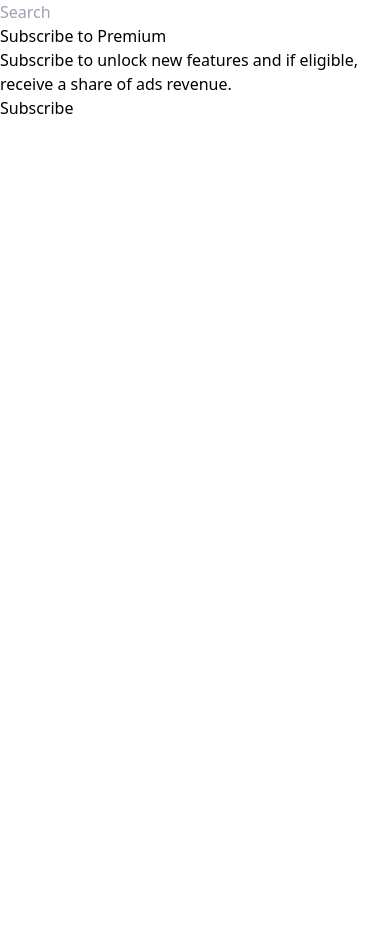
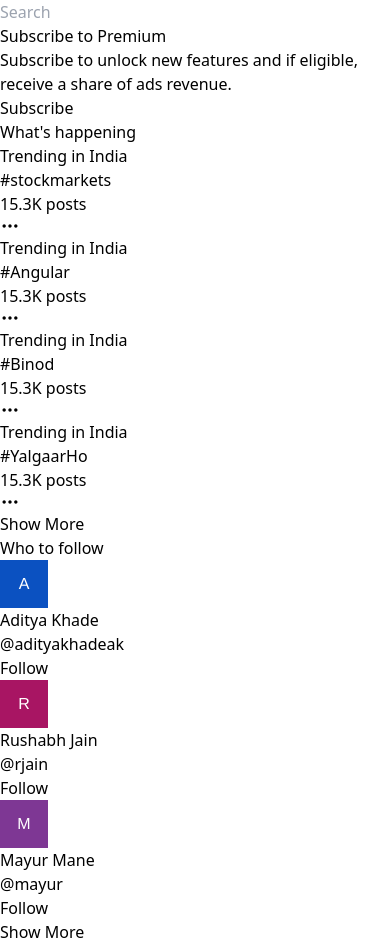
Before and after one commit to AdityaDKale/twitterclone, a React (Vite) app in the folder frontend/twitterclone/: page / in a window 390 px wide. Shown: the part 2846-3790 px from the top of the page. Before the commit the page ends 2966 px from the top, so only its background shows below. Built offline with nearby package versions, Linux system fonts and the light colour scheme.

Commit message:
Completing right sidebar and home component and making things more responsive

```diff
--- a/frontend/twitterclone/src/components/Feed.jsx
+++ b/frontend/twitterclone/src/components/Feed.jsx
@@ -71,7 +71,7 @@ const Tweets = ({ image, act_name, username, time }) => {
 						<span className='font-bold'>{act_name} </span><span className='text-nowrap font-normal text-slate-500'> @{username} · {time}</span>
 					</div>
 				</div>
-        <div className='ml-16 2xl:ml-9'>
+				<div className='ml-9 2xl:ml-16'>
 					"When returning information in a structured format the fields can be a myriad of types: string, boolean, integers. One of the hardest types to correctly handle is high-cardinality categorical values (or enums)"
 					<div className='flex mt-3'>
 						<TweetElements icon={<MessageIcon className='fill-slate-500' />} count={5} />
@@ -90,7 +90,7 @@ const BlueButton = ({ text }) => <button className='h-9 bg-sky-500 hover:bg-sky-
 
 const Feed = () => {
 	return (
-    <div className='w-[100%] flex flex-col flex-grow overflow-y-auto h-screen'>
+		<div className='w-[50%] border-r border-slate-200 flex flex-col max-2xl:w-[100%]'>
 			<TopButtons />
 			<div className="flex-grow">
 				<InputTweet image={'AK'} />
--- a/frontend/twitterclone/src/components/LeftSidebar.jsx
+++ b/frontend/twitterclone/src/components/LeftSidebar.jsx
@@ -32,7 +32,7 @@ const UserButton = ({ image, act_name, username }) => {
 
 const LeftSidebar = () => {
 	return (
-    <div className="flex flex-col h-screen border-r border-slate-200">
+		<div className="sticky top-0 flex flex-col h-screen border-r border-slate-200">
 			<div className='flex flex-col overflow-y-auto mt-1 mb-1'>
 				<LogoLight className='m-3' />
 				<Element icon={<HomeLight selected={true} />} text={'Home'} selected={true} />
--- a/frontend/twitterclone/src/components/RightSidebar.jsx
+++ b/frontend/twitterclone/src/components/RightSidebar.jsx
@@ -1,9 +1,10 @@
 import React from 'react'
-import { SearchIcon } from './Media'
+import { SearchIcon, BreadCrumb } from './Media'
+import Avatar from 'react-avatar'
 
 const Subscribe = (props) => {
     return (
-        <div className='bg-slate-200 h-40 w-[330px] max-lg:w-[290px] rounded-xl p-1 mt-3'>
+        <div className='bg-slate-100 h-40 w-[330px] max-lg:w-[290px] rounded-xl p-1 mt-3'>
             <div className=' ml-5 h-max items-center justify-center pt-2'>
                 <h1 className='font-sans font-bold text-xl '>{props.title}</h1>
                 <p className='mt-2 mb-2'>Subscribe to unlock new features and if eligible, receive a share of ads revenue.</p>
@@ -13,24 +14,91 @@ const Subscribe = (props) => {
     )
 }
 
+const TrendingElement = ({ header, tag, no_of_posts }) => {
+    return (
+        <div className='mt-6 mb-2 mr-3 flex place-items-center'>
+            <div>
+                <p className='font-sans text-slate-500 text-xs'>{header}</p>
+                <p className='font-sans font-bold'>#{tag}</p>
+                <p className='font-sans text-slate-500 text-xs'>{no_of_posts} posts</p>
+            </div>
+            <div className='ml-auto'>
+                <BreadCrumb className='fill-slate-500' />
+            </div>
+        </div>
+    )
+}
+
+const TrendingBox = () => {
+    return (
+        <div className='bg-slate-100 w-[330px] max-lg:w-[290px] rounded-xl p-1 mt-3'>
+            <div className=' ml-5 h-max items-center justify-center pt-2 mb-6'>
+                <h1 className='font-sans font-bold text-xl '>What's happening</h1>
+                <TrendingElement header={"Trending in India"} tag={"stockmarkets"} no_of_posts={"15.3K"} />
+                <TrendingElement header={"Trending in India"} tag={"Angular"} no_of_posts={"15.3K"} />
+                <TrendingElement header={"Trending in India"} tag={"Binod"} no_of_posts={"15.3K"} />
+                <TrendingElement header={"Trending in India"} tag={"YalgaarHo"} no_of_posts={"15.3K"} />
+                <div className='font-sans text-sm mt-6 text-sky-600'>Show More</div>
+            </div>
+        </div>
+    )
+}
+
+
+const UserButton = ({ image, act_name, username }) => {
+    return (
+        <div className='flex place-items-center hover:bg-slate-200 rounded-full mt-5 mb-5'>
+            <div>
+                <Avatar name={image} className='rounded-full mr-3' size='3rem' />
+            </div>
+            <div className='max-lg:hidden'>
+                <div className='font-sans font-bold'>{act_name}</div>
+                <div className='text-slate-500'>@{username}</div>
+            </div>
+            <div className='align-middle ml-auto max-lg:hidden'>
+                <BlackButton text={"Follow"} />
+            </div>
+        </div>
+    );
+};
+
+
+const FollowBox = () => {
+    return (
+        <div className='bg-slate-100 w-[330px] max-lg:w-[290px] rounded-xl p-1 mt-3'>
+            <div className=' ml-5 h-max items-center justify-center pt-2 mb-6'>
+                <h1 className='font-sans font-bold text-xl mb-6'>Who to follow</h1>
+                <UserButton image={"Akh"} act_name={"Aditya Khade"} username={'adityakhadeak'} />
+                <UserButton image={'RJAIN'} act_name="Rushabh Jain" username='rjain' time={"2h"} />
+                <UserButton image={'MM'} act_name="Mayur Mane" username='mayur' time={"2h"} />
+                <div className='font-sans text-sm mt-6 text-sky-600'>Show More</div>
+            </div>
+        </div>
+    )
+}
+
+
+const BlackButton = ({ text }) => <button className='h-9 bg-black hover:bg-sky-600 rounded-full mr-2 w-20 text-white text-base font-bold'> {text} </button>;
+
 const BlueButton = ({ text }) => <button className='h-9 bg-sky-500 hover:bg-sky-600 rounded-full mr-12 w-24 text-white text-base justify-center font-bold pl-2 pr-2'> {text} </button>;
 
 const SearchButton = () => {
     return (
-        <div className='flex bg-slate-200 mt-1 items-center w-[330px] max-lg:w-[290px] rounded-full h-12'>
+        <div className='flex bg-slate-100 mt-1 items-center w-[330px] max-lg:w-[290px] rounded-full h-12'>
             <SearchIcon className='ml-5' />
-            <input className='focus:outline-none pl-4 ml-1 h-11 bg-slate-200' placeholder='Search'></input>
+            <input className='focus:outline-none pl-4 ml-1 h-11 bg-slate-100' placeholder='Search'></input>
         </div>
     )
 }
 
 const RightSidebar = () => {
     return (
-        <div className='w-[28%] border-l border-slate-200 max-2xl:hidden'>
+        <div className='sticky top-0 w-[28%] max-2xl:hidden'>
             <div className='ml-8'>
                 <SearchButton />
                 <Subscribe title={"Subscribe to Premium"} content={"hello"} />
-
+                <TrendingBox />
+                <FollowBox />
             </div>
 
         </div>
```
Lines whose indentation alone changed are shown as unchanged.
